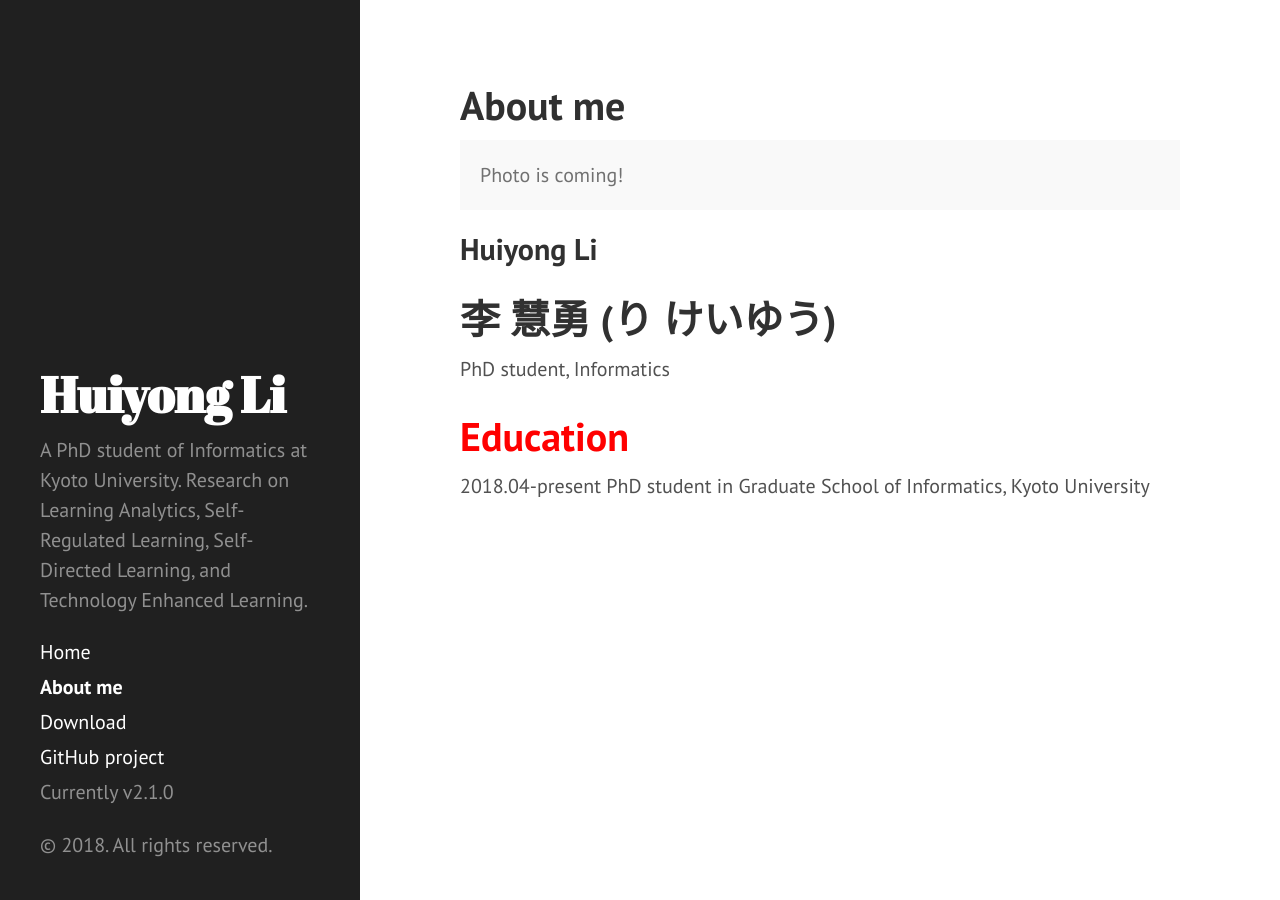
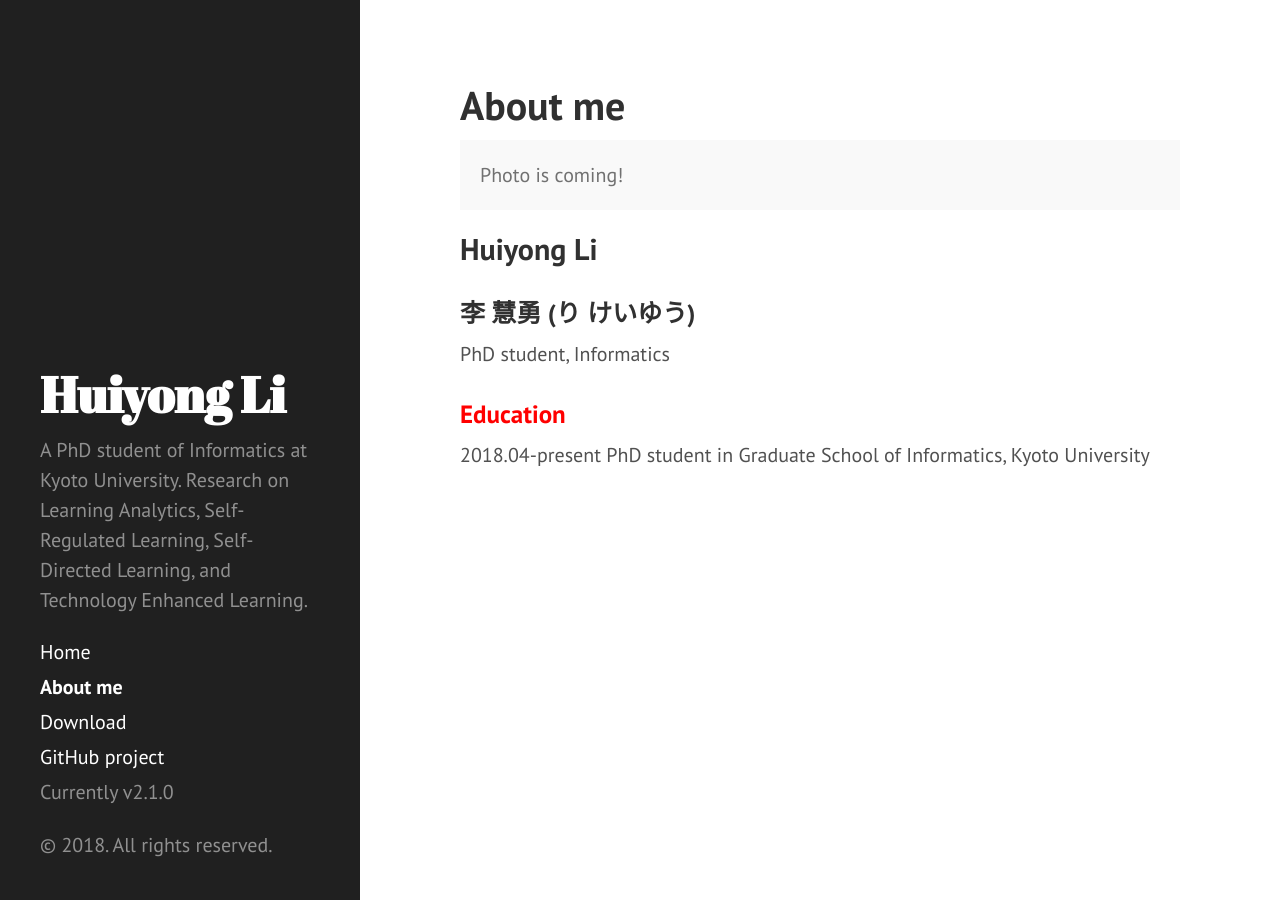
Before and after one commit to li-huiyong/li-huiyong.github.io, a Jekyll site: the page built from about-me.md, in a window 1280 px wide. Built offline with Jekyll 4.4.1, drawn with Linux system fonts in a browser that asks for light colours.

Commit message:
Update about-me.md

```diff
--- a/about-me.md
+++ b/about-me.md
@@ -8,10 +8,10 @@ title: About me
 </p>
 
 ## Huiyong Li
-# 李 慧勇 (り けいゆう)
+### 李 慧勇 (り けいゆう)
 
 PhD student, Informatics
 
-# <span style="color: red; ">Education</span>
+### <span style="color: red; ">Education</span>
 
 2018.04-present PhD student in Graduate School of Informatics, Kyoto University
```
